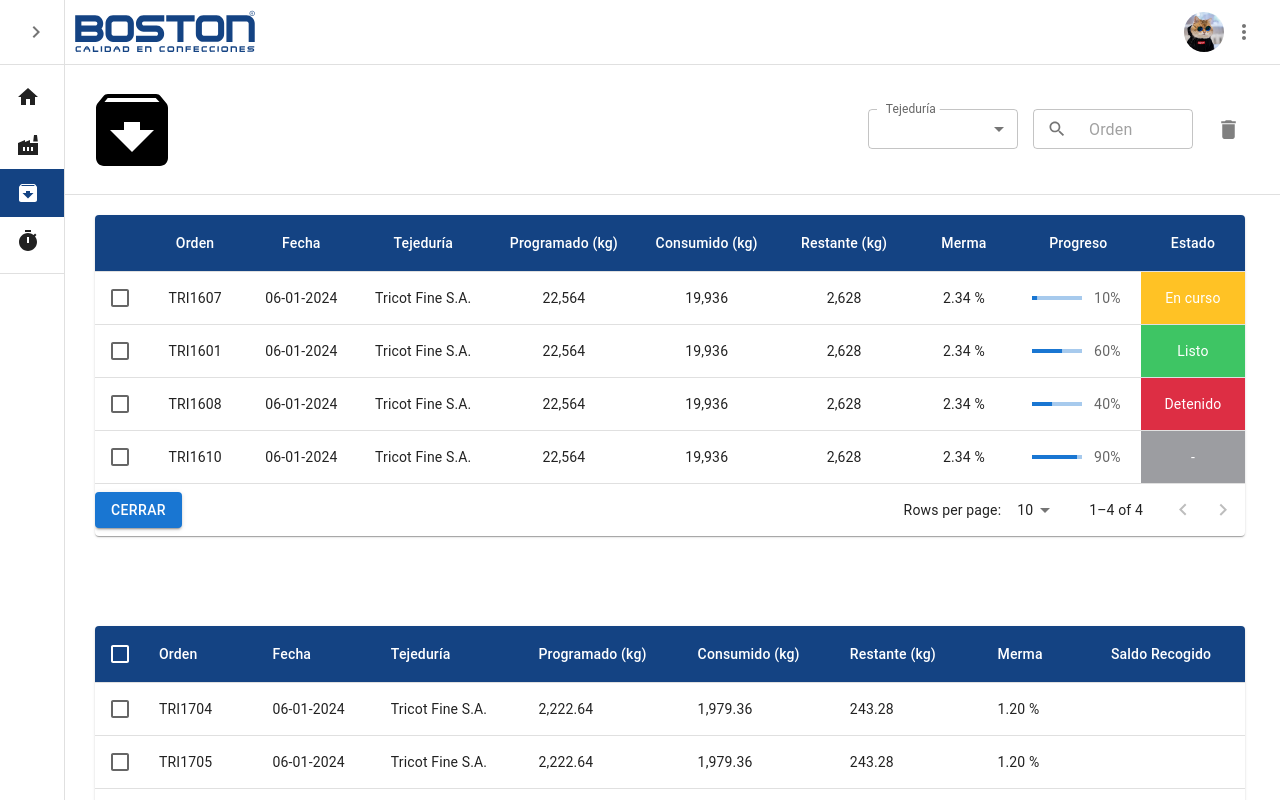
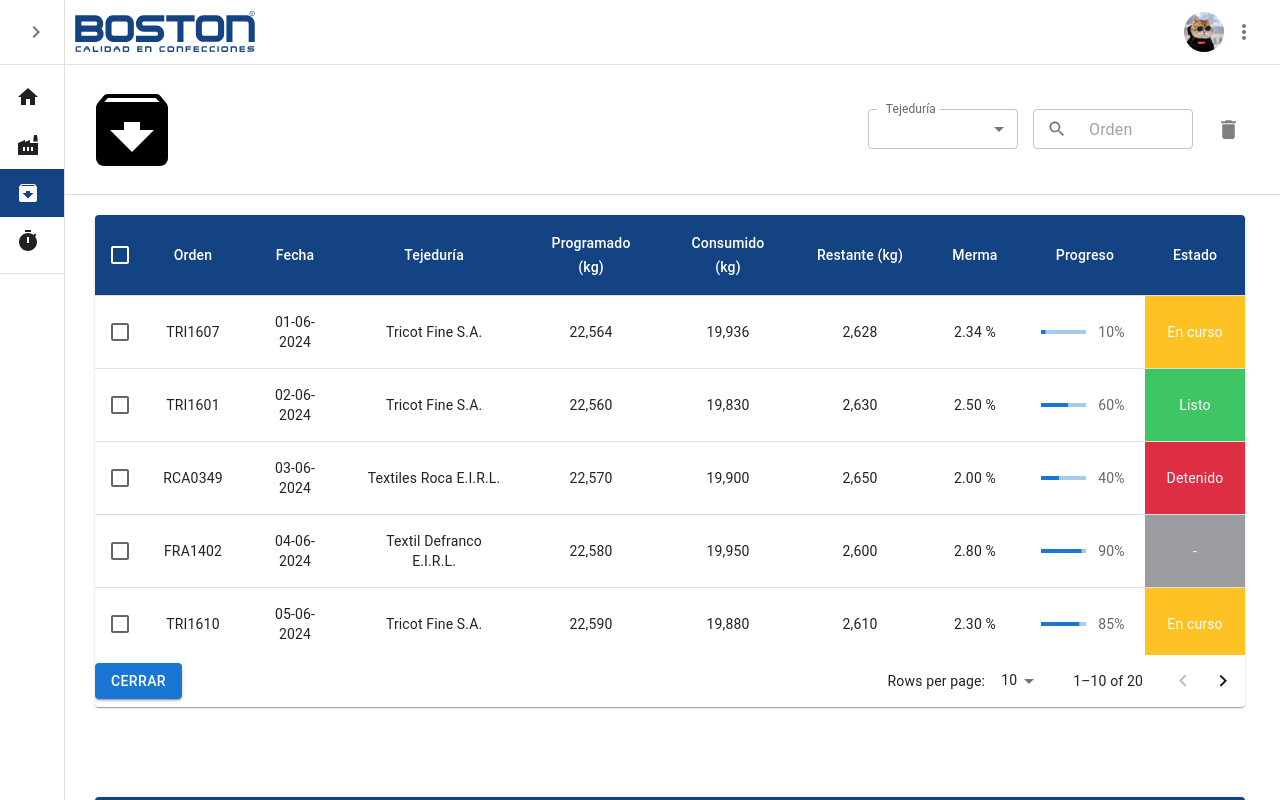
Before and after one commit to boston-sistemas/ERP-Frontend, a Next.js app: page /revision_stock in a window 1280 px wide. Shown: the top 800 px of the page. Built offline with nearby package versions, Linux system fonts and the light colour scheme.

Commit message:
tabla stock pendiente funcional

```diff
--- a/src/components/operaciones/tablas/tabla_stock_pendiente.tsx
+++ b/src/components/operaciones/tablas/tabla_stock_pendiente.tsx
@@ -68,16 +68,32 @@ function createData(
 }
 
 const rows = [
-  createData('TRI1607', '06-01-2024', 'Tricot Fine S.A.', 22564, 19936, 2628, 2.34, 10.00, 'En curso'),
-  createData('TRI1601', '06-01-2024', 'Tricot Fine S.A.', 22564, 19936, 2628, 2.34, 60.00, 'Listo'),
-  createData('TRI1608', '06-01-2024', 'Tricot Fine S.A.', 22564, 19936, 2628, 2.34, 40.00, 'Detenido'),
-  createData('TRI1610', '06-01-2024', 'Tricot Fine S.A.', 22564, 19936, 2628, 2.34, 90.00, '-')
+  createData('TRI1607', '01-06-2024', 'Tricot Fine S.A.', 22564, 19936, 2628, 2.34, 10.00, 'En curso'),
+  createData('TRI1601', '02-06-2024', 'Tricot Fine S.A.', 22560, 19830, 2630, 2.50, 60.00, 'Listo'),
+  createData('RCA0349', '03-06-2024', 'Textiles Roca E.I.R.L.', 22570, 19900, 2650, 2.00, 40.00, 'Detenido'),
+  createData('FRA1402', '04-06-2024', 'Textil Defranco E.I.R.L.', 22580, 19950, 2600, 2.80, 90.00, '-'),
+  createData('TRI1610', '05-06-2024', 'Tricot Fine S.A.', 22590, 19880, 2610, 2.30, 85.00, 'En curso'),
+  createData('FRA1403', '06-06-2024', 'Textil Defranco E.I.R.L.', 22540, 19870, 2640, 2.60, 70.00, 'Listo'),
+  createData('RCA0350', '07-06-2024', 'Textiles Roca E.I.R.L.', 22550, 19920, 2660, 1.90, 50.00, 'Detenido'),
+  createData('TRI1612', '08-06-2024', 'Tricot Fine S.A.', 22600, 19980, 2670, 2.70, 95.00, '-'),
+  createData('RCA0351', '09-06-2024', 'Textiles Roca E.I.R.L.', 22520, 19840, 2680, 2.10, 75.00, 'En curso'),
+  createData('FRA1404', '10-06-2024', 'Textil Defranco E.I.R.L.', 22530, 19890, 2690, 2.90, 65.00, 'Listo'),
+  createData('TRI1613', '11-06-2024', 'Tricot Fine S.A.', 22510, 19820, 2611, 2.40, 55.00, 'Detenido'),
+  createData('RCA0352', '12-06-2024', 'Textiles Roca E.I.R.L.', 22610, 19910, 2612, 2.20, 45.00, '-'),
+  createData('FRA1405', '13-06-2024', 'Textil Defranco E.I.R.L.', 22620, 19940, 2613, 3.00, 35.00, 'En curso'),
+  createData('TRI1614', '14-06-2024', 'Tricot Fine S.A.', 22630, 19850, 2614, 1.80, 25.00, 'Listo'),
+  createData('RCA0353', '15-06-2024', 'Textiles Roca E.I.R.L.', 22640, 19960, 2615, 1.70, 15.00, 'Detenido'),
+  createData('FRA1406', '16-06-2024', 'Textil Defranco E.I.R.L.', 22650, 19970, 2616, 3.10, 5.00, '-'),
+  createData('TRI1615', '17-06-2024', 'Tricot Fine S.A.', 22660, 19860, 2617, 1.60, 20.00, 'En curso'),
+  createData('RCA0354', '18-06-2024', 'Textiles Roca E.I.R.L.', 22670, 19930, 2618, 2.60, 30.00, 'Listo'),
+  createData('FRA1407', '19-06-2024', 'Textil Defranco E.I.R.L.', 22680, 19940, 2619, 1.50, 40.00, 'Detenido'),
+  createData('TRI1616', '20-06-2024', 'Tricot Fine S.A.', 22690, 19870, 2620, 1.40, 50.00, '-')
 ];
 
 export default function Tabla_stock_pendiente() {
   const [page, setPage] = React.useState(0);
   const [rowsPerPage, setRowsPerPage] = React.useState(10);
-  const [selected, setSelected] = React.useState<string | null>(null);
+  const [selected, setSelected] = React.useState<Record<string, boolean>>({});
   const [openDialog, setOpenDialog] = React.useState(false);
 
   const handleClickOpen = () => setOpenDialog(true);
@@ -85,11 +101,18 @@ export default function Tabla_stock_pendiente() {
 
   const handleClose = () => setOpenDialog(false);
 
-  const isSelected = (order: string) => selected === order;
   const getSelectedRows = () => {
-    if (!selected) return [];
-    const row = rows.find((row) => row.order === selected);
-    return row ? [row] : [];
+    return Object.keys(selected)
+      .filter((key) => selected[key])
+      .map((key) => rows.find((row) => row.order === key)!)
+      .filter(Boolean)
+      .map((row) => ({
+        order: row.order,
+        textile: row.textile,
+        consumed: row.consumed,
+        programmed: row.programmed,
+        progress: row.progress
+      }));
   };
 
 
@@ -103,7 +126,7 @@ export default function Tabla_stock_pendiente() {
     setPage(0);
   };
 
-{/*  const handleSelectAllClick = (event: React.ChangeEvent<HTMLInputElement>) => {
+  const handleSelectAllClick = (event: React.ChangeEvent<HTMLInputElement>) => {
     if (event.target.checked) {
       const newSelected = rows.reduce((acc, row) => {
         acc[row.order] = true;
@@ -114,21 +137,22 @@ export default function Tabla_stock_pendiente() {
       setSelected({});
     }
   };
-*/}
 
-const handleClick = (event: React.MouseEvent<unknown>, order: string) => {
-  // Si la fila ya está seleccionada, la deselecciona. De lo contrario, selecciona la nueva fila.
-  if (selected === order) {
-    setSelected(null);
-  } else {
-    setSelected(order);
-  }
-};
+  const handleClick = (event: React.MouseEvent<unknown>, order: string) => {
+    const newSelected = { ...selected, [order]: !selected[order] };
+    if (newSelected[order]) {
+      setSelected(newSelected);
+    } else {
+      const remainingSelected = { ...newSelected };
+      delete remainingSelected[order];
+      setSelected(remainingSelected);
+    }
+  };
 
   const selectedRows = getSelectedRows();
   const isAnyOrderSelected = selectedRows.length > 0;
 
-
+  const isSelected = (order: string) => !!selected[order];
 
   const getStateColor = (state: any) => {
     switch (state) {
@@ -151,7 +175,26 @@ const handleClick = (event: React.MouseEvent<unknown>, order: string) => {
         <Table stickyHeader aria-label="sticky table">
           <TableHead>
             <TableRow>
-            <TableCell padding="normal" style={{ backgroundColor: 'rgb(20, 67, 131)'}}/>
+            <TableCell padding="checkbox" style={{ backgroundColor: 'rgb(20, 67, 131)'}}>
+              <Checkbox
+                color="default"
+                indeterminate={Object.keys(selected).length > 0 && Object.keys(selected).length < rows.length}
+                checked={rows.length > 0 && Object.keys(selected).length === rows.length}
+                onChange={handleSelectAllClick}
+                sx={{
+                  color: 'white', // Color por defecto del icono
+                  '&.MuiCheckbox-root': {
+                    color: 'white', // Color del borde del checkbox cuando no está seleccionado
+                  },
+                  '&.Mui-checked': {
+                    color: 'white', // Color del checkbox cuando está seleccionado
+                  },
+                  '& .MuiSvgIcon-root': {
+                    fill: 'white', // Color del interior del checkbox
+                  },
+                }}
+              />
+            </TableCell>
               {columns.map((column) => (
                 <TableCell
                   key={column.id}
@@ -197,14 +240,15 @@ const handleClick = (event: React.MouseEvent<unknown>, order: string) => {
                             ...(column.id === 'state' ? { backgroundColor: stateColor, color: 'white' } : {}),
                           }}>
                           {column.id === 'progress' ? (
+                            // Se asegura de que el contexto en el que se usa value, se maneje como un número.
                             <Box display="flex" alignItems="center">
                               <Box width="100%" mr={1}>
-
+                                {/* Verifica que value sea realmente un número antes de usarlo */}
                                 <LinearProgress variant="determinate" value={typeof value === 'number' ? value : 0} />
                               </Box>
                               <Box minWidth={35}>
                                 <Typography variant="body2" color="textSecondary">
-
+                                  {/* Se convierte value a número para el texto, si no es un número se usa 0 */}
                                   {`${Math.round(typeof value === 'number' ? value : 0)}%`}
                                 </Typography>
                               </Box>
@@ -236,7 +280,7 @@ const handleClick = (event: React.MouseEvent<unknown>, order: string) => {
           <Box sx={{ flex: '1 1 auto' }}>
 
             <TablePagination
-              rowsPerPageOptions={[10, 25, 100]}
+              rowsPerPageOptions={[10, 25, 50]}
               component="div"
               count={rows.length}
               rowsPerPage={rowsPerPage}
```
